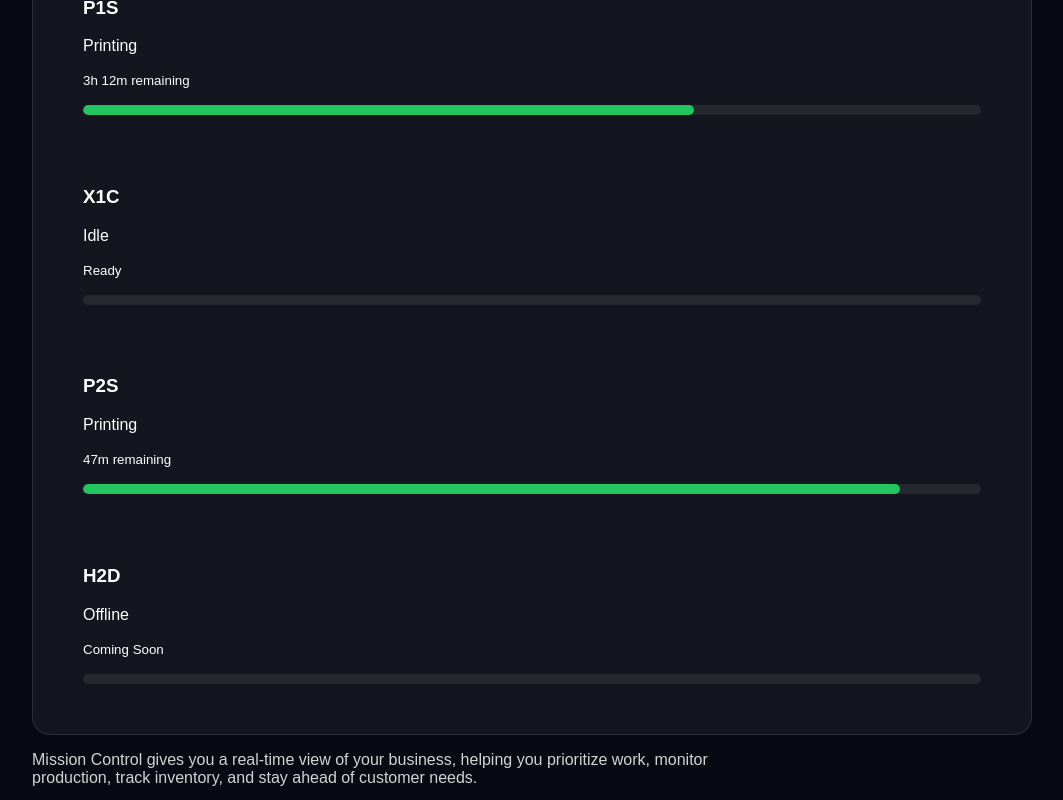
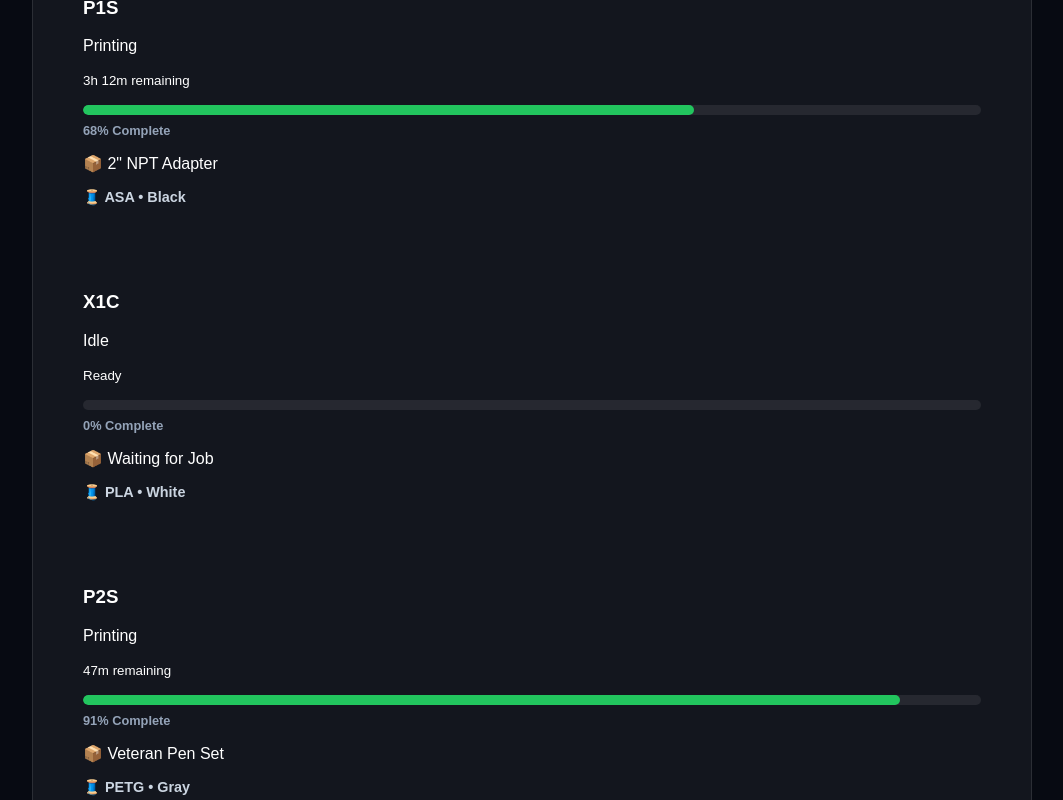
Before and after one commit to jnc3designs/jnc3designs-website, a Next.js app in the folder jnc3designs-premium/: page /admin in a window 1280 px wide. Shown: the part 2780-3580 px from the top of the page, without its empty margins (108-1171 px from the left). Built offline with nearby package versions, Linux system fonts and the light colour scheme; no server answers.

Commit message:
Forge #058 - Add printer material information

```diff
--- a/jnc3designs-premium/app/globals.css
+++ b/jnc3designs-premium/app/globals.css
@@ -2159,3 +2159,9 @@
   color: #94a3b8;
   font-weight: 600;
 }
+.printer-material {
+  margin-top: 8px;
+  color: #cbd5e1;
+  font-size: 0.9rem;
+  font-weight: 600;
+}
--- a/jnc3designs-premium/components/PrintFarmStatus.jsx
+++ b/jnc3designs-premium/components/PrintFarmStatus.jsx
@@ -5,6 +5,8 @@
       status: "Printing",
       detail: "3h 12m remaining",
       progress: 68,
+      job: "2\" NPT Adapter",
+      material: "ASA • Black",
       color: "#22c55e",
     },
     {
@@ -12,6 +14,8 @@
       status: "Idle",
       detail: "Ready",
       progress: 0,
+      job: "Waiting for Job",
+      material: "PLA • White",
       color: "#3b82f6",
     },
     {
@@ -19,6 +23,8 @@
       status: "Printing",
       detail: "47m remaining",
       progress: 91,
+      job: "Veteran Pen Set",
+      material: "PETG • Gray",
       color: "#22c55e",
     },
     {
@@ -26,6 +32,8 @@
       status: "Offline",
       detail: "Coming Soon",
       progress: 0,
+      job: "Offline",
+      material: "--",
       color: "#9ca3af",
     },
   ];
@@ -50,7 +58,9 @@
 
           <small>{printer.detail}</small>
           <div className="printer-progress">
+
   <div
+
     className="printer-progress-fill"
     style={{
       width: `${printer.progress}%`,
@@ -58,6 +68,15 @@
     }}
   />
 </div>
+<p className="printer-progress-text">
+  {printer.progress}% Complete
+</p>
+<p className="printer-job">
+  📦 {printer.job}
+</p>
+<p className="printer-material">
+  🧵 {printer.material}
+</p>
         </div>
       ))}
     </div>
```
